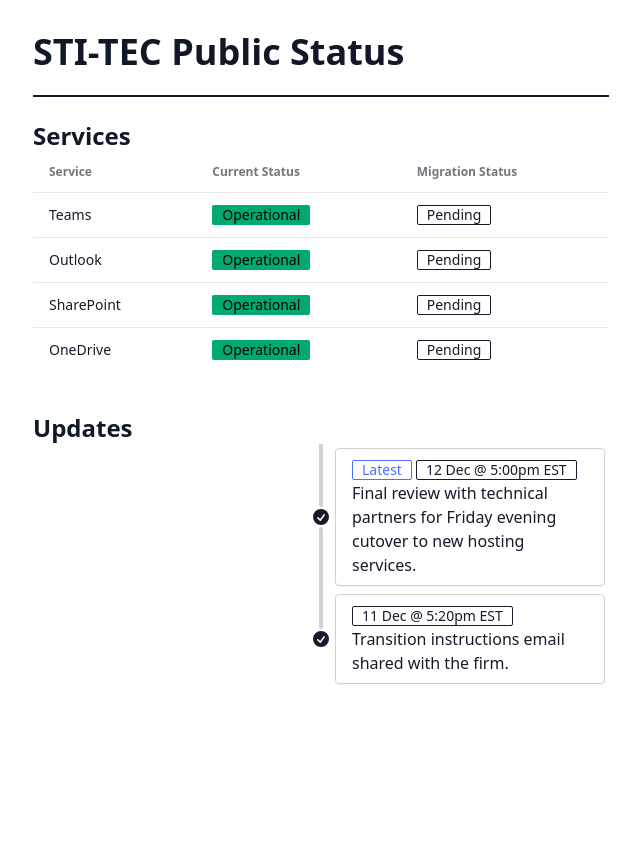
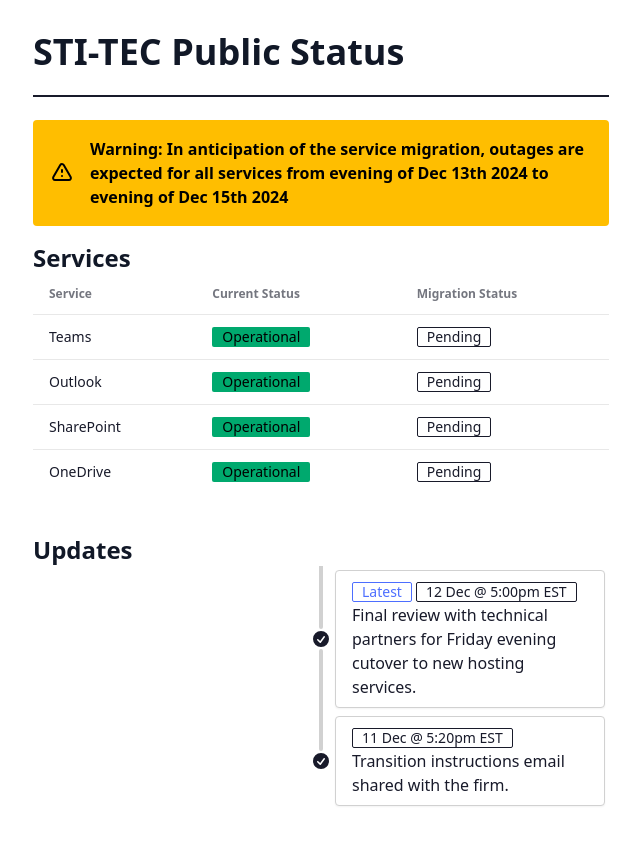
Before and after one commit to sti-tec/sti-tec-public-status, a SvelteKit app: page / in a window 1280 px wide. Shown: the whole page, without its empty margins (319-959 px from the left). Before the commit the page ends 800 px from the top, so only its background shows below. Built offline with nearby package versions, Linux system fonts and the light colour scheme.

Commit message:
Add auto-refresh and warning banner

```diff
--- a/src/routes/+layout.svelte
+++ b/src/routes/+layout.svelte
@@ -1,6 +1,15 @@
 <script lang="ts">
 	import '../app.css';
+	import { browser } from '$app/environment';
 	let { children } = $props();
+
+	const FIVE_MINUTES = 300000;
+
+	if (browser) {
+		setTimeout(function(){
+    		window.location.reload()
+  		}, FIVE_MINUTES)
+	}
 </script>
 
 {@render children()}
--- a/src/routes/+page.svelte
+++ b/src/routes/+page.svelte
@@ -1,11 +1,28 @@
 <section>
 	<div class="mx-auto max-w-screen-xl px-4 py-8 sm:px-6 lg:px-8 flex justify-center">
 		<div class="space-y-4 md:space-y-8">
+
 			<div class="max-w-xl">
 				<h1 class="text-2xl font-semibold text-gray-900 sm:text-4xl">STI-TEC Public Status</h1>
                 <div class="divider divider-neutral"></div>
 
-				<h2 class="text-2xl font-semibold text-gray-900 sm:text-2xl">Services</h2>
+				<div role="alert" class="alert alert-warning">
+					<svg
+					  xmlns="http://www.w3.org/2000/svg"
+					  class="h-6 w-6 shrink-0 stroke-current"
+					  fill="none"
+					  viewBox="0 0 24 24">
+					  <path
+						stroke-linecap="round"
+						stroke-linejoin="round"
+						stroke-width="2"
+						d="M12 9v2m0 4h.01m-6.938 4h13.856c1.54 0 2.502-1.667 1.732-3L13.732 4c-.77-1.333-2.694-1.333-3.464 0L3.34 16c-.77 1.333.192 3 1.732 3z" />
+					</svg>
+					<span class="font-bold">Warning: In anticipation of the service migration, outages are expected for all services from evening of Dec 13th 2024 to evening of Dec 15th 2024</span>
+				  </div>
+
+
+				<h2 class="text-2xl font-semibold text-gray-900 sm:text-2xl mt-4">Services</h2>
 				<div class="overflow-x-auto">
 					<table class="table">
 						<!-- head -->
```
Also changed, not shown: 18 other files (tests, documents, lock files or other folders).
